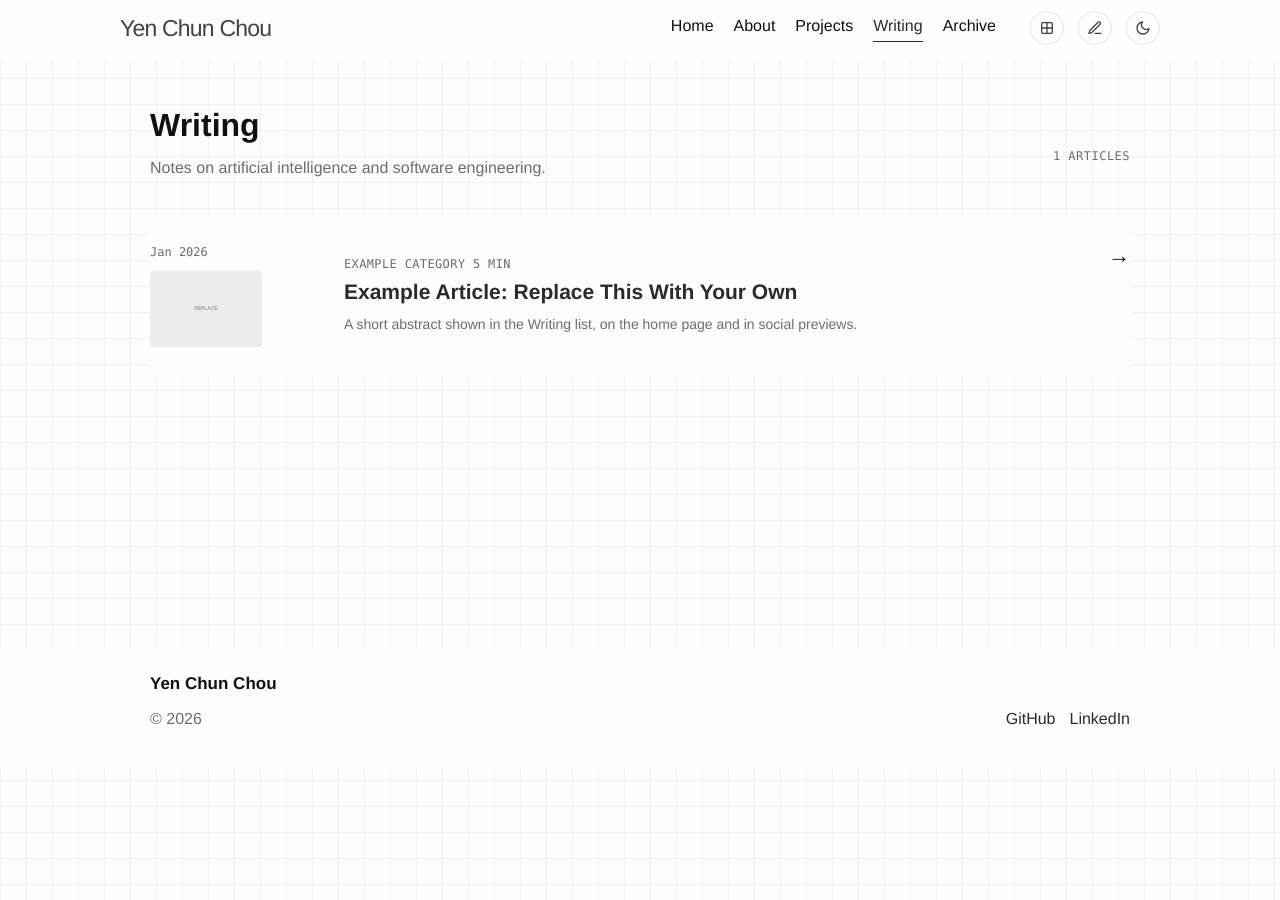
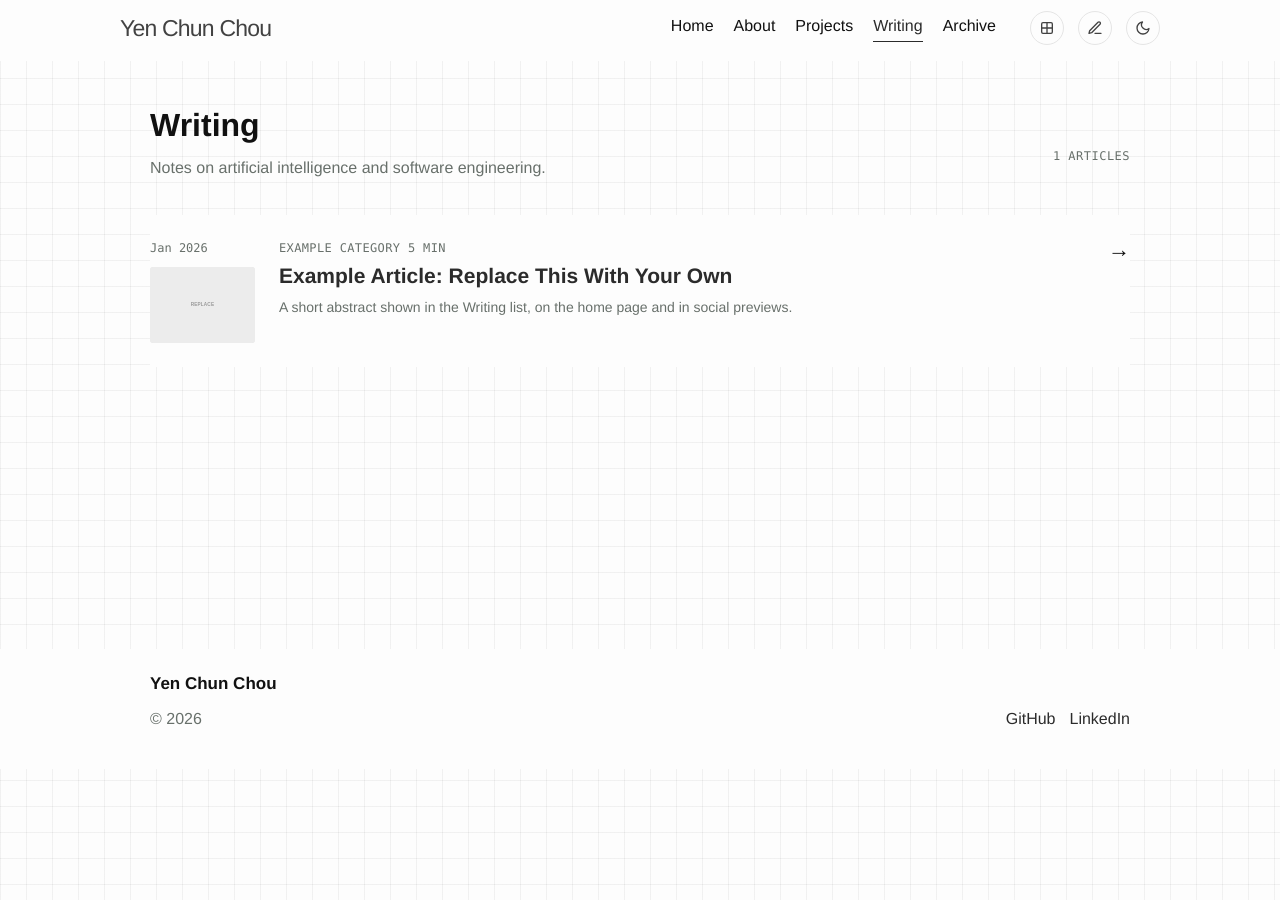
Before and after one commit to yenchun-chou/yenchun-chou.github.io, a Jekyll site: the page built from writing.html, in a window 1280 px wide. Built offline with Jekyll 4.4.1, drawn with Linux system fonts in a browser that asks for light colours.

Commit message:
Refactor CSS for entry rows and writing items

```diff
--- a/css/clean-layout.css
+++ b/css/clean-layout.css
@@ -60,21 +60,91 @@ hr {
   background: transparent;
 }
 
-/* Project / writing lists */
+/* Projects list */
 
-.entry-row,
+.entry-row {
+  display: grid;
+  grid-template-columns: 180px minmax(0, 1fr) 85px;
+  gap: 28px;
+  align-items: center;
+  padding: 26px 0;
+  margin-bottom: 6px;
+}
+
+.entry-row .entry-side {
+  grid-column: 1;
+  min-width: 0;
+  display: flex;
+  align-items: center;
+}
+
+.entry-row .entry-thumb-link {
+  display: block;
+  width: 100%;
+  overflow: hidden;
+  border-radius: 4px;
+}
+
+.entry-row .entry-thumb {
+  display: block;
+  width: 100%;
+  height: 120px;
+  object-fit: contain;
+  border-radius: 0;
+  background: transparent;
+}
+
+.entry-row .entry-main {
+  grid-column: 2;
+  min-width: 0;
+  padding: 0;
+}
+
+.entry-row .entry-main h2 {
+  margin: 0 0 8px;
+  font-size: 20px;
+  line-height: 1.25;
+}
+
+.entry-row .entry-main p {
+  margin-top: 0;
+}
+
+.entry-row > .writing-arrow {
+  grid-column: 3;
+  align-self: start;
+  justify-self: end;
+  margin-top: 3px;
+  white-space: nowrap;
+}
+
+/* Writing list */
+
 .writing-item {
   display: grid;
-  grid-template-columns: 170px minmax(0, 1fr) 80px;
+  grid-template-columns: 105px minmax(0, 1fr) 30px;
   gap: 24px;
-  align-items: center;
-  padding: 28px 0;
+  align-items: start;
+  padding: 24px 0;
 }
 
-.entry-side {
+.writing-item .entry-side {
   grid-column: 1;
   min-width: 0;
 }
+
+.writing-item .entry-main {
+  grid-column: 2;
+  min-width: 0;
+}
+
+.writing-item > .writing-arrow {
+  grid-column: 3;
+  align-self: start;
+  justify-self: end;
+}
+
+/* Shared entry-side text */
 
 .entry-side time {
   display: block;
@@ -84,48 +154,12 @@ hr {
   font: 12px/1.5 var(--mono);
 }
 
-.entry-thumb-link {
-  display: block;
-  width: 100%;
-  overflow: hidden;
-  border-radius: 4px;
+/* Entries without images */
+
+.entry-row.entry-no-image {
+  grid-template-columns: 105px minmax(0, 1fr) 85px;
 }
 
-.entry-thumb {
-  display: block;
-  width: 100%;
-  height: 110px;
-  object-fit: contain;
-  border-radius: 4px;
-  background: transparent;
-}
-
-.entry-main {
-  grid-column: 2;
-  min-width: 0;
-  padding-top: 0;
-}
-
-.entry-main h2 {
-  margin-bottom: 8px;
-}
-
-.entry-row > time,
-.entry-row .entry-date {
-  justify-self: end;
-  align-self: start;
-  padding-top: 4px;
-}
-
-.entry-row > .writing-arrow,
-.writing-item > .writing-arrow {
-  grid-column: 3;
-  align-self: start;
-  justify-self: end;
-  margin-top: 2px;
-}
-
-.entry-row.entry-no-image,
 .writing-item.writing-no-image {
   grid-template-columns: 105px minmax(0, 1fr) 30px;
 }
@@ -135,7 +169,7 @@ hr {
   margin-bottom: 0;
 }
 
-/* Tablet / mobile */
+/* Tablet */
 
 @media screen and (max-width: 700px) {
   .case-study-cover {
@@ -147,47 +181,73 @@ hr {
     max-height: 320px;
   }
 
-  .entry-row,
-  .writing-item {
-    grid-template-columns: 132px minmax(0, 1fr) 24px;
+  .entry-row {
+    grid-template-columns: 130px minmax(0, 1fr) 68px;
     gap: 16px;
-    padding-left: 0;
-    padding-right: 0;
+    padding: 22px 0;
   }
 
-  .entry-thumb {
-    height: 92px;
+  .entry-row .entry-thumb {
+    height: 90px;
   }
 
-  .entry-row.entry-no-image,
+  .entry-row .entry-main h2 {
+    font-size: 18px;
+  }
+
+  .writing-item {
+    grid-template-columns: 85px minmax(0, 1fr) 24px;
+    gap: 16px;
+  }
+
+  .entry-row.entry-no-image {
+    grid-template-columns: 85px minmax(0, 1fr) 68px;
+  }
+
   .writing-item.writing-no-image {
     grid-template-columns: 85px minmax(0, 1fr) 24px;
   }
 }
 
+/* Mobile */
+
 @media screen and (max-width: 460px) {
-  .entry-row,
-  .entry-row.entry-no-image,
+  .entry-row {
+    grid-template-columns: minmax(0, 1fr) 60px;
+    gap: 12px;
+  }
+
+  .entry-row .entry-side {
+    grid-column: 1 / -1;
+  }
+
+  .entry-row .entry-thumb {
+    width: 100%;
+    height: 170px;
+  }
+
+  .entry-row .entry-main {
+    grid-column: 1;
+  }
+
+  .entry-row > .writing-arrow {
+    grid-column: 2;
+  }
+
   .writing-item,
   .writing-item.writing-no-image {
     grid-template-columns: minmax(0, 1fr) 24px;
     gap: 12px;
   }
 
-  .entry-side {
+  .writing-item .entry-side {
     grid-column: 1 / -1;
   }
 
-  .entry-thumb {
-    width: 100%;
-    height: 180px;
-  }
-
-  .entry-main {
+  .writing-item .entry-main {
     grid-column: 1;
   }
 
-  .entry-row > .writing-arrow,
   .writing-item > .writing-arrow {
     grid-column: 2;
   }
```
